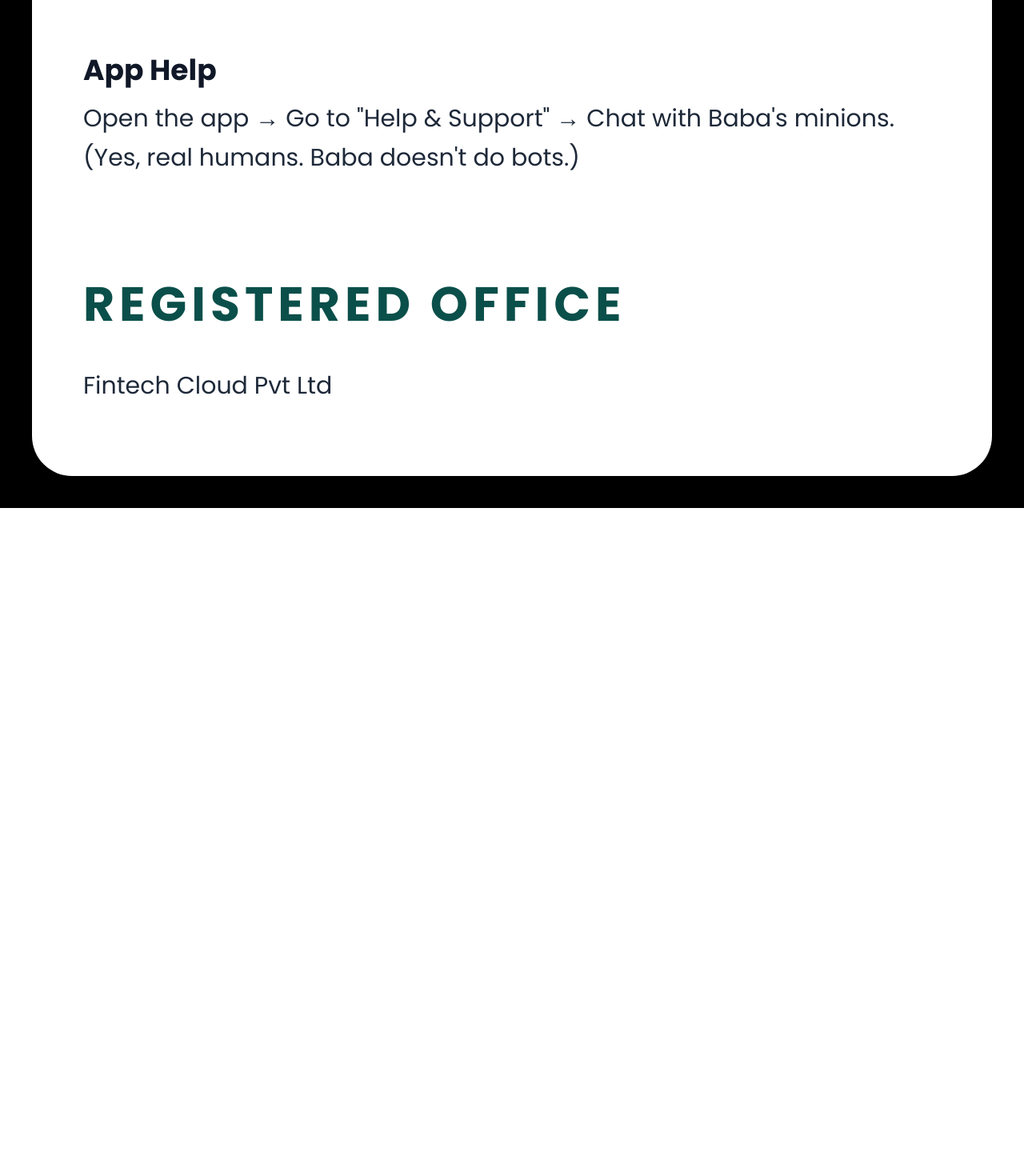
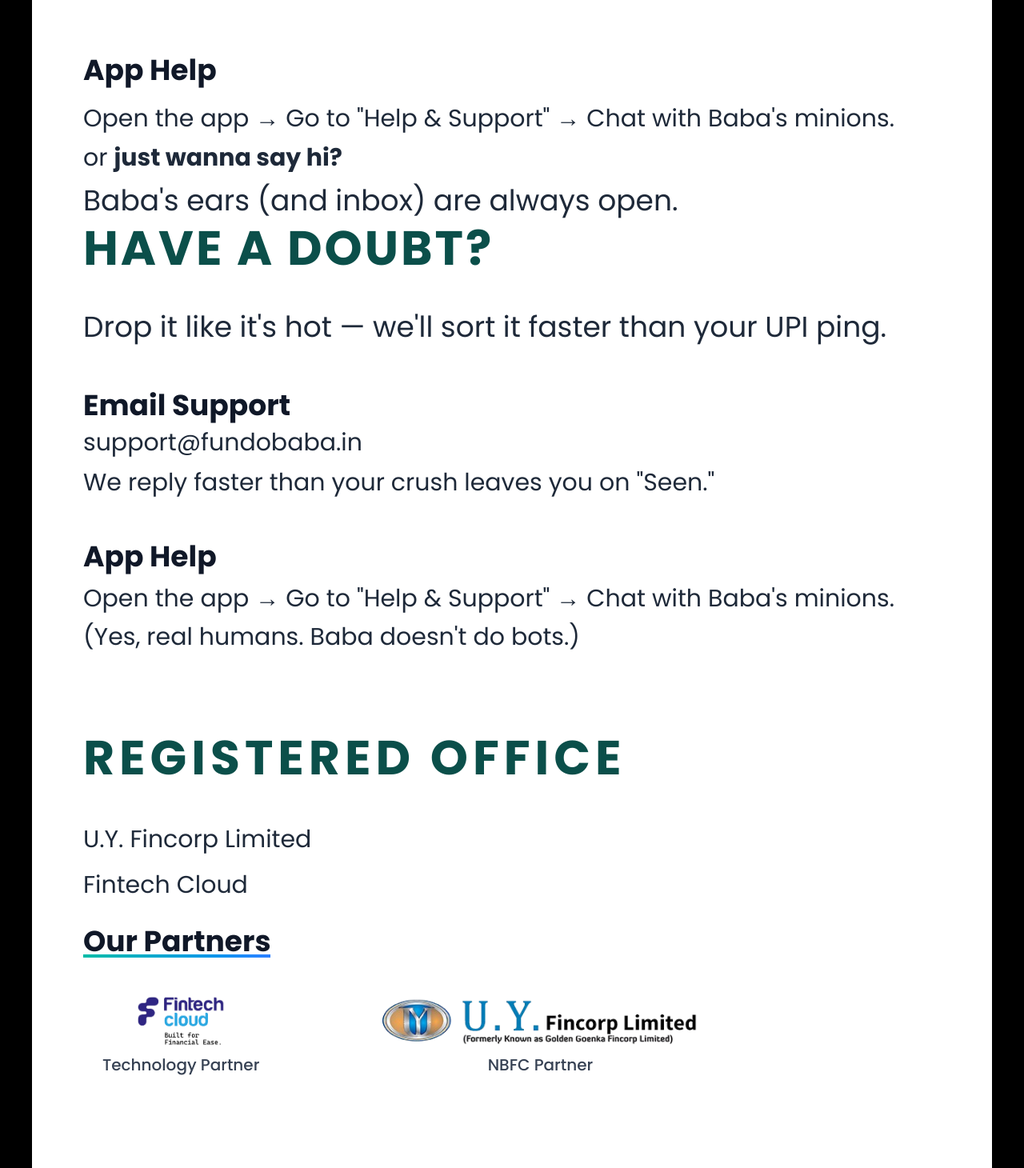
Before and after one commit to Ramsy007/fundo_frontend, a React (Vite) app: page /support in a window 1280 px wide. Shown: the part 1030-2490 px from the top of the page at 80% size. Before the commit the page ends 1665 px from the top, so only its background shows below. Built offline with nearby package versions, Linux system fonts and the light colour scheme.

Commit message:
asjfopahfd

```diff
--- a/src/components/home/EmiCalci.module.css
+++ b/src/components/home/EmiCalci.module.css
@@ -15,7 +15,7 @@
   bottom: 0;
   width: 600px;
   height: 600px;
-  background: url("./public/images/calcibaba.png") no-repeat center/contain;
+  background: url("/images/calcibaba.png") no-repeat center/contain;
   z-index: 5;
 }
 
@@ -205,4 +205,11 @@
     height: 40px;
     font-size: 20px;
   }
+
+  .emiCalculator::before {
+    content: none;
+    background: none;
+    width: 0;
+    height: 0;
+  }
 }
--- a/src/components/home/Hero.jsx
+++ b/src/components/home/Hero.jsx
@@ -16,9 +16,10 @@ function Hero() {
             <div className="mb-5 max-[425px]:mb-1"></div>
             <span>BACK. EVERY TIME.</span>
           </div>
-          <Link to={"/step1"}>
+          {/* <Link to={"/step1"}>
             <div className={styles.hero_btn}>Get Instant Money</div>
-          </Link>
+          </Link> */}
+          <div className={styles.coming_soon}>Coming Soon...</div>
         </div>
       </div>
     </div>
--- a/src/components/howItWorks/FinancialAppPromo.jsx
+++ b/src/components/howItWorks/FinancialAppPromo.jsx
@@ -1,11 +1,12 @@
 import React from "react";
 import PhoneIcon from "./../../assets/howitworks/icon-1.png";
 import Navbar from "./../../components/Navbar";
-
+import Logo from "./../../assets/Logo.png";
 export default function FinancialAppPromo() {
   return (
     <>
-      <div className="mt-5 flex justify-end mr-10">
+      <div className="flex justify-between items-center gap-4 mr-10 pt-5 pl-5">
+        <img src={Logo} alt="Logo" className="h-10 w-auto" />
         <Navbar />
       </div>
       <div className="bg-white p-1 sm:p-8 w-full">
--- a/src/pages/Contact.jsx
+++ b/src/pages/Contact.jsx
@@ -1,21 +1,26 @@
-import React from 'react';
-import BabaImage from '../assets/contact/baba.png';
-import Navbar from '../components/Navbar';
+import React from "react";
+import BabaImage from "../assets/contact/baba.png";
+import Navbar from "../components/Navbar";
+import Logo from "../assets/Logo.png";
 
 export default function Contact() {
   return (
     <>
-    <div className="mt-5 flex justify-end mr-4 sm:mr-10">
+      <div className="flex justify-between items-center gap-4 mr-10 pt-5 pl-5">
+        <img src={Logo} alt="Logo" className="h-10 w-auto" />
         <Navbar />
       </div>
-
 
       <div className="min-h-screen bg-black py-6 sm:py-10 px-4 sm:px-10">
         <div className="max-w-[1400px] mx-auto bg-white rounded-[20px] sm:rounded-[50px] overflow-hidden shadow-2xl p-6 sm:p-16">
           {/* Contact Baba Section */}
           <div className="flex flex-col sm:flex-row items-center gap-8 sm:gap-20 mb-16 sm:mb-32">
             <div className="w-[250px] sm:w-[400px]">
-            <img src={BabaImage} alt="Baba Namaste" className="w-full h-auto" />
+              <img
+                src={BabaImage}
+                alt="Baba Namaste"
+                className="w-full h-auto"
+              />
             </div>
             <div className="text-center sm:text-left">
               <h2 className="text-3xl sm:text-4xl md:text-6xl font-bold text-teal-900 tracking-[0.1em] mb-6 sm:mb-10">
@@ -43,17 +48,62 @@ export default function Contact() {
 
             <div className="space-y-8 sm:space-y-16">
               <div>
-              <h3 className="text-2xl sm:text-3xl md:text-4xl font-bold text-gray-900 mb-2 sm:mb-4">Email Support</h3>
-              <p className="text-lg sm:text-xl md:text-3xl text-gray-800 mb-2 sm:mb-3">support@fundobaba.in</p>
+                <h3 className="text-2xl sm:text-3xl md:text-4xl font-bold text-gray-900 mb-2 sm:mb-4">
+                  Email Support
+                </h3>
+                <p className="text-lg sm:text-xl md:text-3xl text-gray-800 mb-2 sm:mb-3">
+                  support@fundobaba.in
+                </p>
                 <p className="text-lg sm:text-xl md:text-3xl text-gray-800 leading-relaxed">
                   We reply faster than your crush leaves you on "Seen."
                 </p>
               </div>
 
               <div>
-              <h3 className="text-2xl sm:text-3xl md:text-4xl font-bold text-gray-900 mb-2 sm:mb-4">App Help</h3>
+                <h3 className="text-2xl sm:text-3xl md:text-4xl font-bold text-gray-900 mb-2 sm:mb-4">
+                  App Help
+                </h3>
                 <p className="text-lg sm:text-xl md:text-3xl text-gray-800 leading-relaxed">
-                Open the app → Go to "Help & Support" → Chat with Baba's minions.
+                  Open the app → Go to "Help & Support" → Chat with Baba's
+                  minions.
+                  <br />
+                  or <span className="font-bold">just wanna say hi?</span>
+                </p>
+                <p className="text-2xl sm:text-3xl lg:text-4xl text-gray-800 leading-relaxed">
+                  Baba's ears (and inbox) are always open.
+                </p>
+              </div>
+            </div>
+
+            {/* Have a Doubt Section */}
+            <div className="mb-24">
+              <h2 className="text-4xl sm:text-5xl lg:text-6xl font-bold text-teal-900 tracking-[0.05em] mb-10">
+                HAVE A DOUBT?
+              </h2>
+              <p className="text-2xl sm:text-3xl lg:text-4xl text-gray-800 mb-12 leading-relaxed">
+                Drop it like it's hot — we'll sort it faster than your UPI ping.
+              </p>
+
+              <div className="space-y-12">
+                <div>
+                  <h3 className="text-2xl sm:text-3xl lg:text-4xl font-bold text-gray-900 mb-2">
+                    Email Support
+                  </h3>
+                  <p className="text-xl sm:text-2xl lg:text-3xl text-gray-800 mb-2">
+                    support@fundobaba.in
+                  </p>
+                  <p className="text-xl sm:text-2xl lg:text-3xl text-gray-800 leading-relaxed">
+                    We reply faster than your crush leaves you on "Seen."
+                  </p>
+                </div>
+
+                <div>
+                  <h3 className="text-2xl sm:text-3xl lg:text-4xl font-bold text-gray-900 mb-2">
+                    App Help
+                  </h3>
+                  <p className="text-xl sm:text-2xl lg:text-3xl text-gray-800 leading-relaxed">
+                    Open the app → Go to "Help & Support" → Chat with Baba's
+                    minions.
                     <br />
                     (Yes, real humans. Baba doesn't do bots.)
                   </p>
@@ -66,9 +116,47 @@ export default function Contact() {
               <h2 className="text-3xl sm:text-4xl md:text-6xl font-bold text-teal-900 tracking-[0.1em] mb-6 sm:mb-12">
                 REGISTERED OFFICE
               </h2>
-          <div className="text-lg sm:text-xl md:text-3xl text-gray-800 leading-relaxed">
-            <p className="mb-4 sm:mb-6">Fintech Cloud Pvt Ltd</p>
-            {/* <p className="text-gray-600 italic">(IN CIN No. / RBI Reg. can be added here)</p> */}
+              <div className="text-xl sm:text-2xl lg:text-3xl text-gray-800 leading-relaxed">
+                <p className="mb-2">U.Y. Fincorp Limited</p>
+                <p className="mb-6">Fintech Cloud</p>
+
+                {/* Partners Section */}
+                <div className="mt-6">
+                  <h3 className="text-2xl sm:text-3xl lg:text-4xl font-bold text-gray-900 mb-6 relative inline-block">
+                    <span className="relative z-10">Our Partners</span>
+                    <span className="absolute bottom-0 left-0 w-full h-1 bg-gradient-to-r from-teal-500 to-blue-500 scale-x-100 transition-transform duration-500"></span>
+                  </h3>
+                  <div className="flex flex-col md:flex-row items-center justify-center md:justify-start gap-8 md:gap-16 lg:gap-24">
+                    <div className="group relative flex flex-col items-center p-4 md:p-6 rounded-2xl transition-all duration-300 hover:bg-gradient-to-br from-gray-50 to-gray-100 hover:shadow-lg hover:scale-105">
+                      <div className="relative">
+                        <div className="absolute inset-0 bg-gradient-to-r from-teal-500 to-blue-500 rounded-full blur opacity-0 group-hover:opacity-20 transition-opacity duration-300"></div>
+                        <img
+                          src="/fintechCloud_logo.png"
+                          alt="Fintech Cloud Logo"
+                          className="h-12 md:h-16 w-auto mb-2 relative z-10 transition-transform duration-300 group-hover:scale-110"
+                        />
+                      </div>
+                      <p className="text-base sm:text-lg md:text-xl text-gray-700 font-medium group-hover:text-teal-600 transition-colors duration-300">
+                        Technology Partner
+                      </p>
+                    </div>
+
+                    <div className="group relative flex flex-col items-center p-4 md:p-6 rounded-2xl transition-all duration-300 hover:bg-gradient-to-br from-gray-50 to-gray-100 hover:shadow-lg hover:scale-105">
+                      <div className="relative">
+                        <div className="absolute inset-0 bg-gradient-to-r from-teal-500 to-blue-500 rounded-full blur opacity-0 group-hover:opacity-20 transition-opacity duration-300"></div>
+                        <img
+                          src="/uy-logo.png"
+                          alt="U.Y. Fincorp Logo"
+                          className="h-16 w-auto mb-2 relative z-10 transition-transform duration-300 group-hover:scale-110"
+                        />
+                      </div>
+                      <p className="text-base sm:text-lg md:text-xl text-gray-700 font-medium group-hover:text-teal-600 transition-colors duration-300">
+                        NBFC Partner
+                      </p>
+                    </div>
+                  </div>
+                </div>
+              </div>
             </div>
           </div>
         </div>
--- a/src/pages/Home.jsx
+++ b/src/pages/Home.jsx
@@ -9,12 +9,14 @@ import QuickEasy from "../components/home/QuickEasy";
 import HomeFooter from "../components/home/HomeFooter";
 import MoneyMoments from "../components/home/MoneyMoments";
 import LoanTypesScroll from "../components/home/LoanTypesScroll";
+import Logo from "../assets/Logo.png";
 
 export default function Home() {
   return (
     <div className="bg-black pl-10 pr-10 pb-10 max-[425px]:pl-2 max-[425px]:pr-2">
       <div className="bg-white pb-15 rounded-b-[50px]">
-        <div className="flex justify-end mr-10 pt-5">
+        <div className="flex justify-between items-center gap-4 mr-10 pt-5 pl-5">
+          <img src={Logo} alt="Logo" className="h-10 w-auto" />
           <Navbar />
         </div>
         <div className="mt-10">
```
Also changed, not shown: src/components/home/Hero.module.css (+31 -1 lines), src/components/home/HomeFooter.jsx (+4 -10 lines), src/pages/About.jsx (+43 -19 lines), tailwind.config.js (+27 -7 lines). Lines whose indentation alone changed are shown as unchanged.
